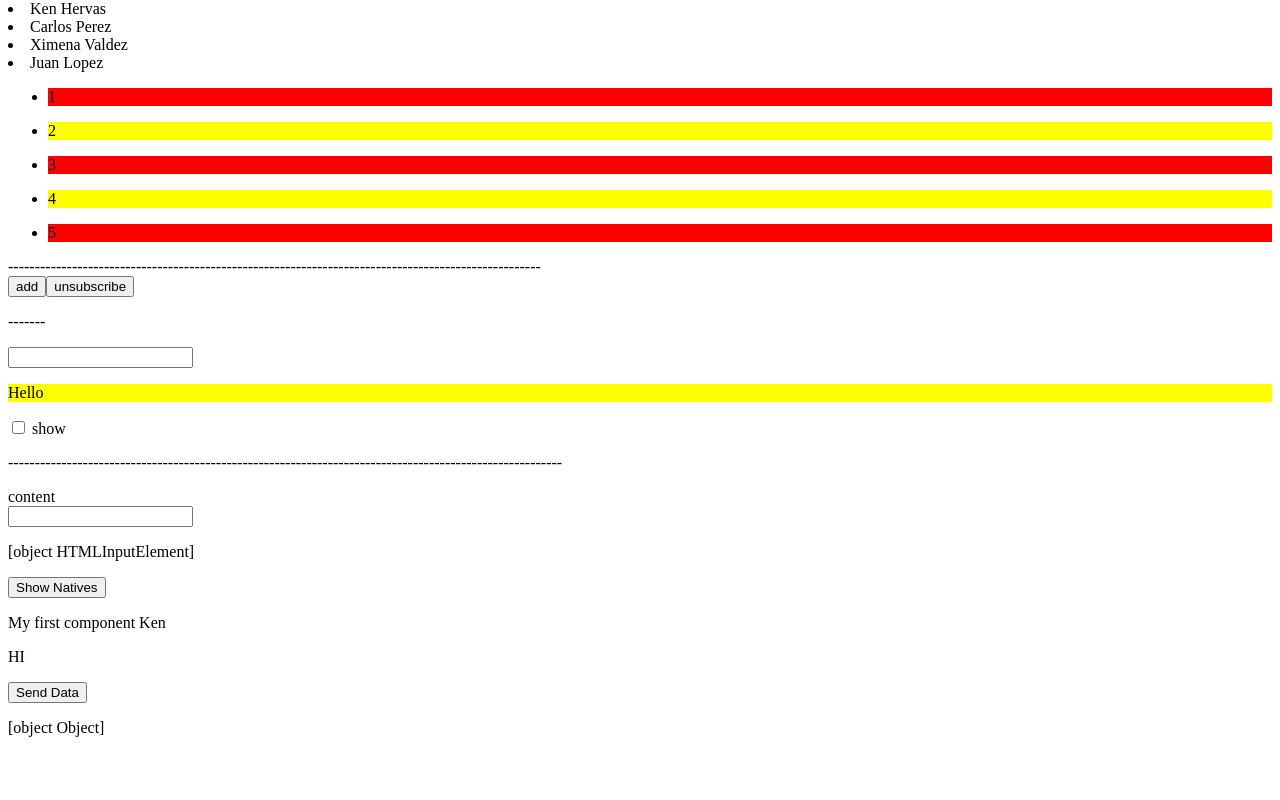
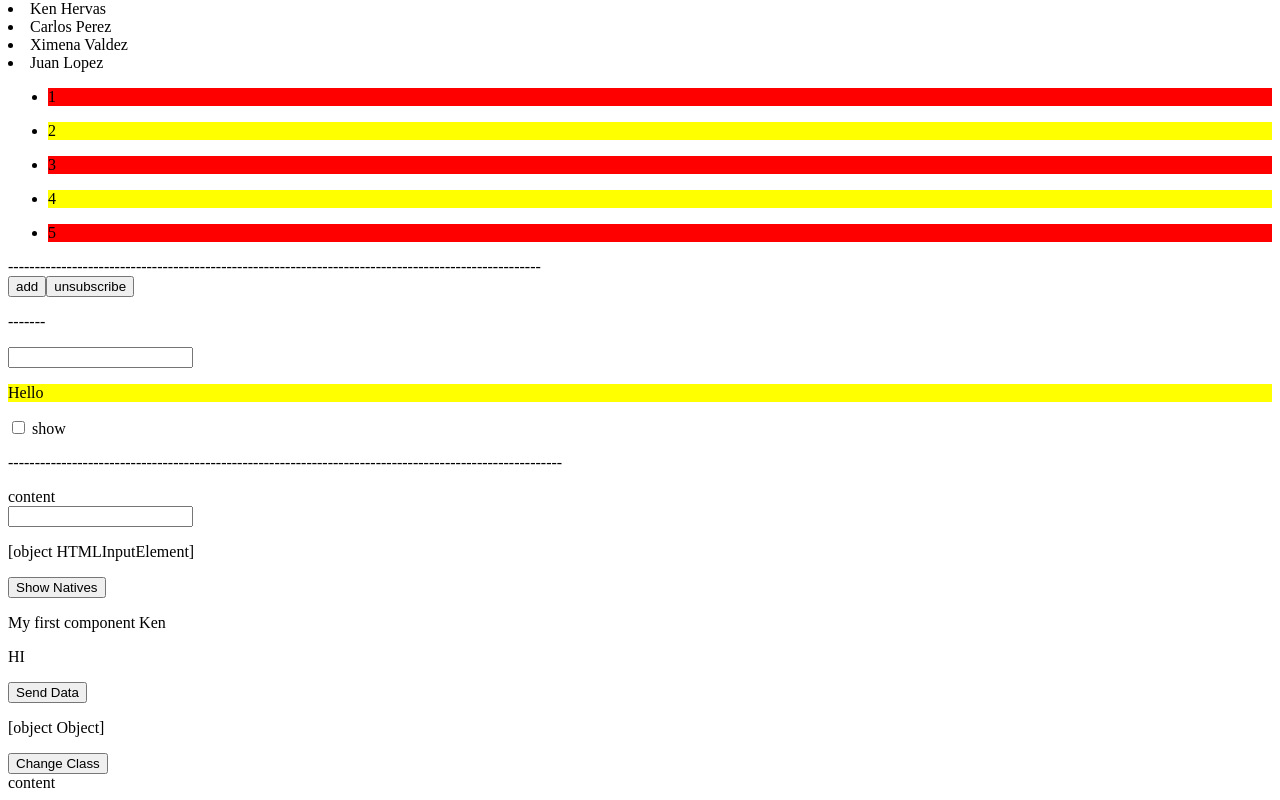
Before and after one commit to 0WLB34R/AngularCourse, an Angular app: page / in a window 1280 px wide. Shown: the part 980-1780 px from the top of the page. Before the commit the page ends 1733 px from the top, so only its background shows below. Built offline with nearby package versions, Linux system fonts and the light colour scheme.

Commit message:
08/17/2021 change border with viewchild

```diff
--- a/src/app/app.component.html
+++ b/src/app/app.component.html
@@ -104,3 +104,6 @@ Hello
 <test1 #myCompKen></test1>
 
 <p>{{myComponentKen}}</p>
+
+<button (click)="changeClass()">Change Class</button>
+<div #myDiv3> content </div>
--- a/src/app/app.component.scss
+++ b/src/app/app.component.scss
@@ -1,4 +1,8 @@
-.class1 {
+.class1{
   background-color: red;
+}
 
+.class2{
+
+  border: 5px red solid;
 }
--- a/src/app/app.component.ts
+++ b/src/app/app.component.ts
@@ -26,6 +26,7 @@ export class AppComponent {
 
   @ViewChild("myDiv1") myDivOne = ElementRef;
   @ViewChild("myCompKen") myComponentKen = ElementRef;
+  @ViewChild("myDiv3") myDiv3 = ElementRef;
 
   constructor(){
     const testMap = [1,2,3,4,5,6].map(item => item*2);
@@ -148,4 +149,8 @@ export class AppComponent {
   onShowLocalVars(){
     console.log(this.myDivOne)
   }
+
+  changeClass(){
+    this.myDiv3.nativeElement.className = "class2"
+  }
 }
```
